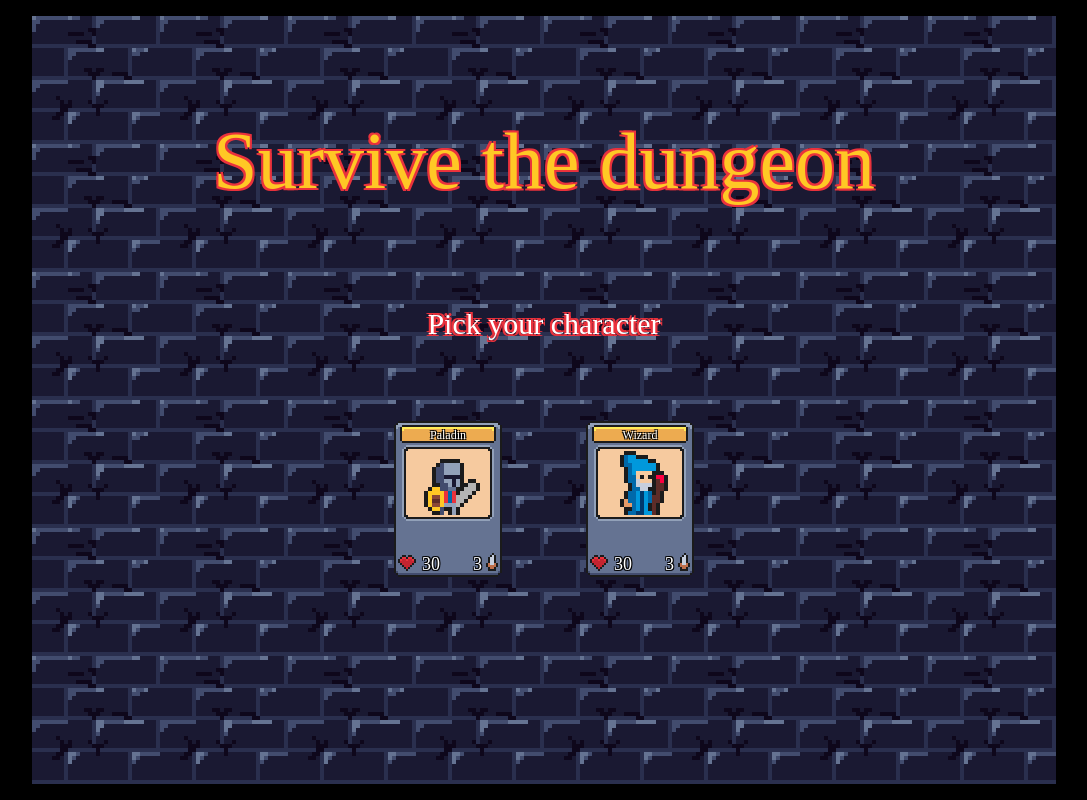
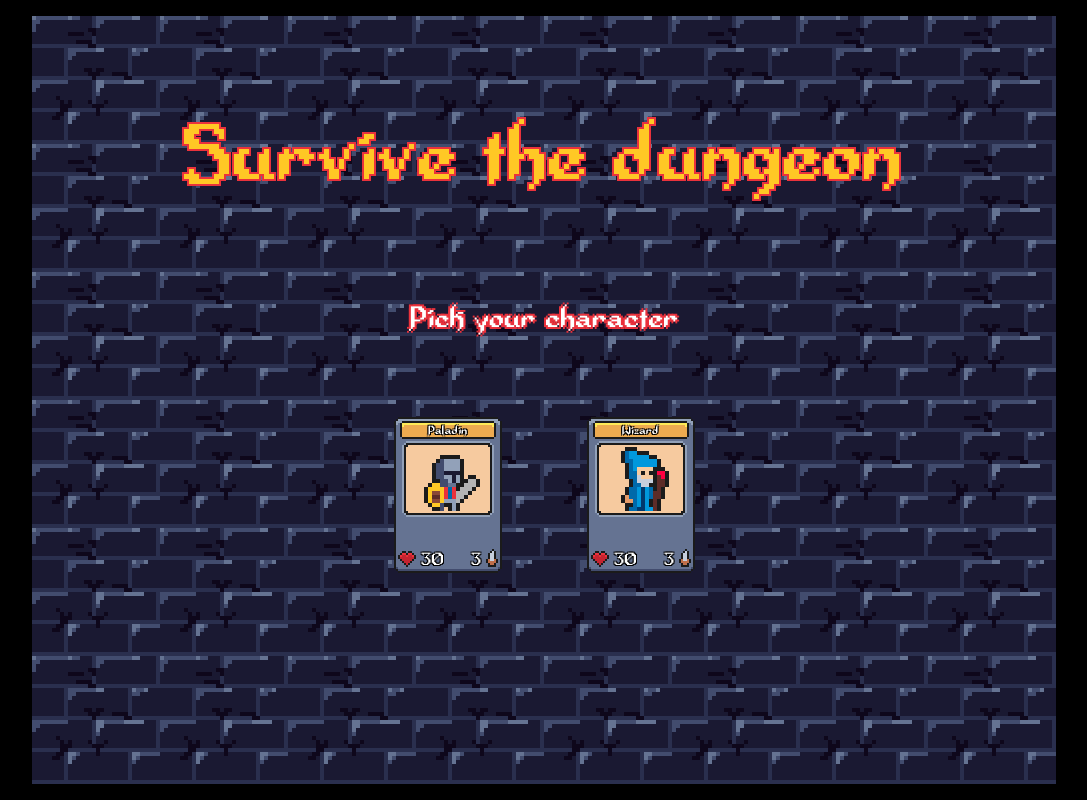
Before and after one commit to AmeenAhmed/LD46, a plain HTML site: page index.html in a window 1280 px wide. Shown: the whole page, without its empty margins (96-1183 px from the left). Drawn offline with Linux system fonts and the light colour scheme.

Commit message:
Uploaded font

```diff
--- a/main.scss
+++ b/main.scss
@@ -1,6 +1,11 @@
 * {
     margin: 0;
     padding: 0;
+}
+
+@font-face {
+    font-family: Adventurer;
+    src: url(Adventurer.ttf);
 }
 
 .noselect {
```
Also changed, not shown: Adventurer.ttf (added), main.css, 1 other file.
